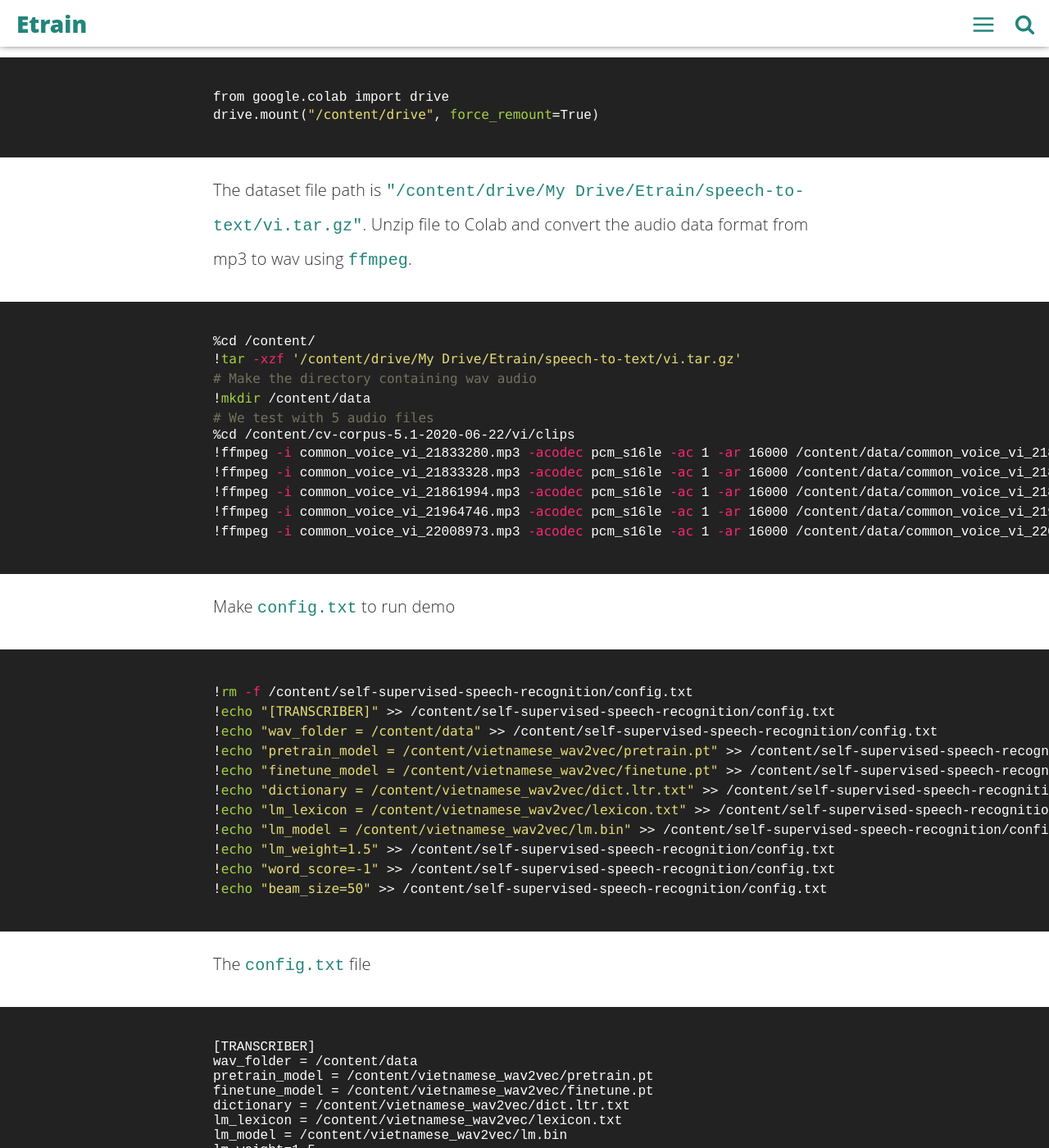
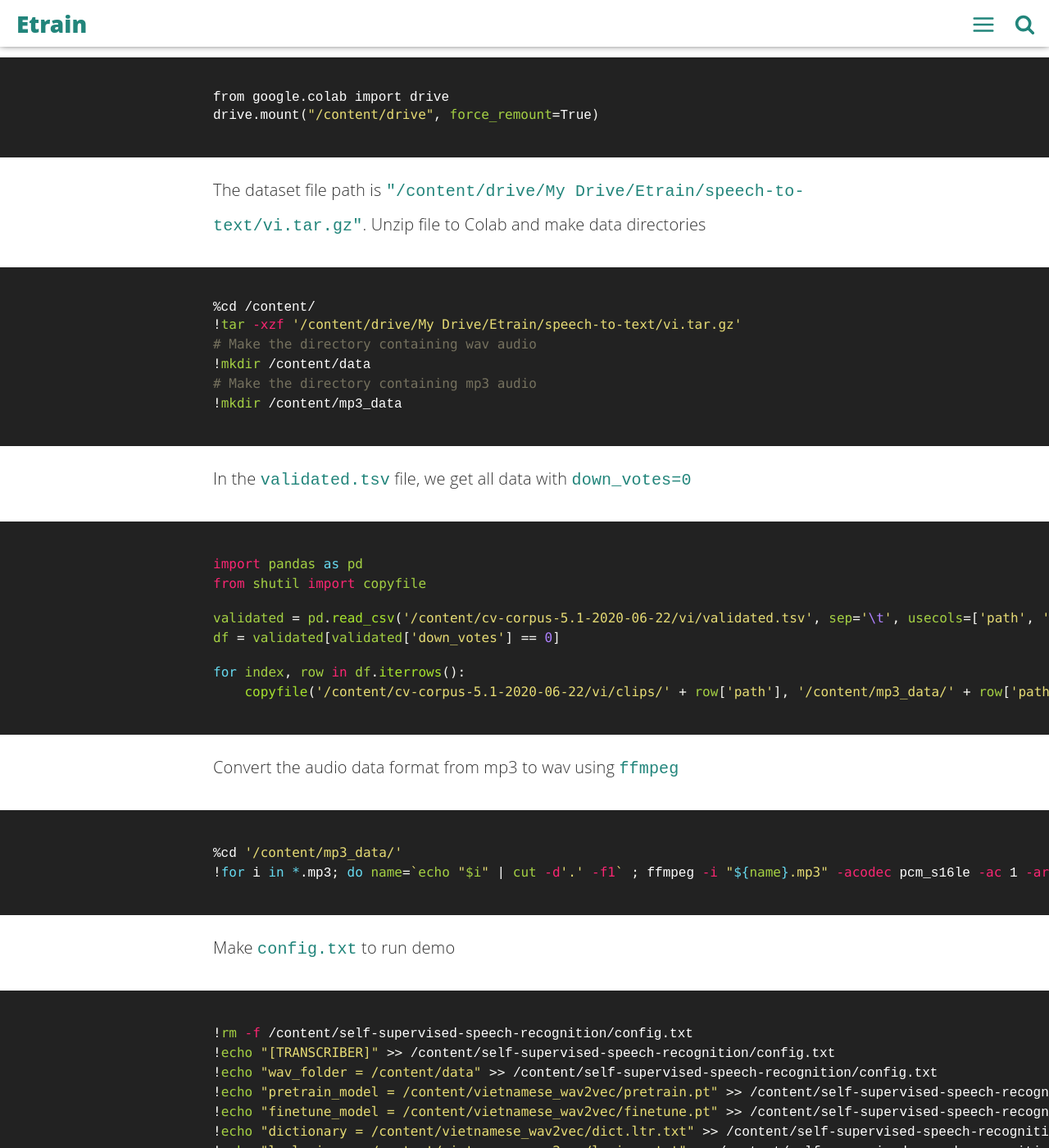
Before and after one commit to etrain-xyz/etrain, a Jekyll site: the page built from _posts/en/2021-01-15-speech-to-text.md, in a window 1280 px wide and 1400 px high, scrolled down 5480 px. Shown: the whole window at 82% size. Built offline with Jekyll 4.4.1, drawn with Linux system fonts in a browser that asks for light colours; some of the changed text lies outside the part shown.

Commit message:
feat(asr evaluation)

````diff
--- a/_posts/en/2021-01-15-speech-to-text.md
+++ b/_posts/en/2021-01-15-speech-to-text.md
@@ -130,7 +130,7 @@
 drive.mount("/content/drive", force_remount=True)
 ```
 
-The dataset file path is `"/content/drive/My Drive/Etrain/speech-to-text/vi.tar.gz"`. Unzip file to Colab and convert the audio data format from mp3 to wav using `ffmpeg`.
+The dataset file path is `"/content/drive/My Drive/Etrain/speech-to-text/vi.tar.gz"`. Unzip file to Colab and make data directories
 
 
 ```bash
@@ -138,14 +138,30 @@
 !tar -xzf '/content/drive/My Drive/Etrain/speech-to-text/vi.tar.gz'
 # Make the directory containing wav audio
 !mkdir /content/data
-# We test with 5 audio files
-%cd /content/cv-corpus-5.1-2020-06-22/vi/clips
-!ffmpeg -i common_voice_vi_21833280.mp3 -acodec pcm_s16le -ac 1 -ar 16000 /content/data/common_voice_vi_21833280.wav
-!ffmpeg -i common_voice_vi_21833328.mp3 -acodec pcm_s16le -ac 1 -ar 16000 /content/data/common_voice_vi_21833328.wav
-!ffmpeg -i common_voice_vi_21861994.mp3 -acodec pcm_s16le -ac 1 -ar 16000 /content/data/common_voice_vi_21861994.wav
-!ffmpeg -i common_voice_vi_21964746.mp3 -acodec pcm_s16le -ac 1 -ar 16000 /content/data/common_voice_vi_21964746.wav
-!ffmpeg -i common_voice_vi_22008973.mp3 -acodec pcm_s16le -ac 1 -ar 16000 /content/data/common_voice_vi_22008973.wav
+# Make the directory containing mp3 audio
+!mkdir /content/mp3_data
 ```
+
+In the `validated.tsv` file, we get all data with `down_votes=0`
+
+```python
+import pandas as pd
+from shutil import copyfile
+
+validated = pd.read_csv('/content/cv-corpus-5.1-2020-06-22/vi/validated.tsv', sep='\t', usecols=['path', 'sentence', 'up_votes', 'down_votes'])
+df = validated[validated['down_votes'] == 0]
+
+for index, row in df.iterrows():
+    copyfile('/content/cv-corpus-5.1-2020-06-22/vi/clips/' + row['path'], '/content/mp3_data/' + row['path'])
+```
+
+Convert the audio data format from mp3 to wav using `ffmpeg`
+
+ ```bash
+%cd '/content/mp3_data/'
+!for i in *.mp3; do name=`echo "$i" | cut -d'.' -f1` ; ffmpeg -i "${name}.mp3" -acodec pcm_s16le -ac 1 -ar 16000 "/content/data/${name}.wav"; done
+ ```
+
 
 Make `config.txt` to run demo
 
@@ -187,27 +203,27 @@
 
 ### The results
 
-#### 1 - common_voice_vi_21861994.wav
-- Content: ĐỨNG TRƯỚC BÀN THỜ TRINH VUI SƯỚNG NÓI
-- Prediction: ĐỨNG TRƯỚC BÀN THỜ **CHINH** VUI **TƯỚNG** NÓI
+The default result location is `/content/self-supervised-speech-recognition/result.csv`. We use [asr-evaluation](https://github.com/belambert/asr-evaluation) tool to evaluate model.
 
-#### 2 - common_voice_vi_21833280.wav
-- Content: TAY LÀM HÀM NHAI TAY QUAI MIỆNG TRỄ
-- Prediction: **TAI** LÀM HÀM NHAI TAY QUAI MIỆNG TRỄ
+```python
+import os
+hypo_df = pd.read_csv('result.csv')
+hypo_df['path'] = hypo_df['path'].map(lambda x: os.path.basename(x).split(".wav")[0] + ".mp3")
+data_df = pd.merge(df, hypo_df, on='path', how='outer')
+data_df['sentence'].str.lower().to_csv('/content/reference.txt', header=False, index=False)
+data_df['hypos'].str.lower().to_csv('/content/hypothesis.txt', header=False, index=False)
+```
 
-#### 3 - common_voice_vi_21833328.wav
-- Content: QUAY LẠI SAU CẬU BẠN NHÌN CHINH RỒI NÓI
-- Prediction: QUAY LẠI SAU CẬU BẠN NHÌN **TRINH** RỒI NÓI
+Use the following command to compare the reference and hypothesis text files that you created
+```bash
+!pip install asr-evaluation
+!wer -i /content/reference.txt /content/hypothesis.txt
+```
 
-#### 4 - common_voice_vi_22008973.wav
-- Content: THÌ CHẮC CHẮN CON GÁI NHÀ CÔ SẼ GẶP VẬN LỚN
-- Prediction: **KHÌ** CHẮC CHẮN CON GÁI NHÀ CÔ SẼ GẮP **VẬT** LỚN
-
-#### 5 - common_voice_vi_21964746.wav
-- Content: NHỮNG CÂU CHUYỆN HAY NHỮNG BỨC ẢNH ĐƯỢC CHÚNG TÔI KHOE LẠI
-- Prediction: NHỮNG CÂU CHUYỆN **THAY** NHỮNG BỨC ẢNH ĐƯỢC CHÚNG TÔI KHOE **LOẠI**
+![result speech to text](/assets/img/posts/result-speech2text.png)
 
 
 ## References
 - [Making AI Work with Small Data](https://www.industryweek.com/technology-and-iiot/digital-tools/article/21122846/making-ai-work-with-small-data)
 - [Self-supervised speech recognition with limited amount of labeled data](https://github.com/mailong25/self-supervised-speech-recognition)
+- [Evaluating an automatic speech recognition service](https://aws.amazon.com/blogs/machine-learning/evaluating-an-automatic-speech-recognition-service/)
````
Also changed, not shown: _posts/2021-01-15-speech-to-text.md (+2 -1 lines).
